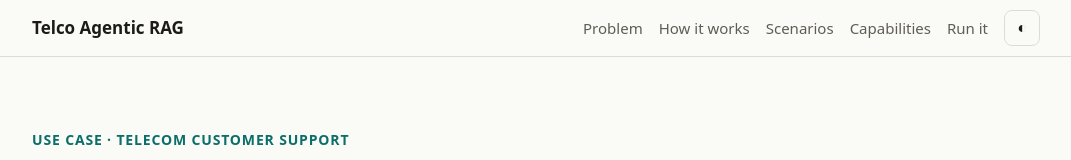
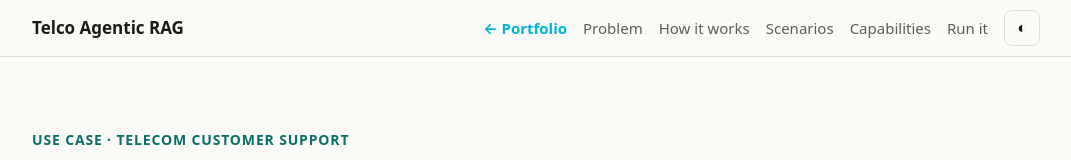
Before and after one commit to sadiqgpasha89/BSP-CSC-RAG-Agent, a plain HTML site: page docs/index.html in a window 1280 px wide. Shown: the top 160 px of the page, without its empty margins (104-1175 px from the left). Drawn offline with Linux system fonts and the light colour scheme.

Commit message:
Add home link to https://sadiqgpasha89.github.io/

```diff
--- a/docs/index.html
+++ b/docs/index.html
@@ -144,6 +144,7 @@
   <div class="wrap">
     <a class="brand" href="#top">Telco Agentic RAG</a>
     <nav aria-label="Sections">
+      <a href="https://sadiqgpasha89.github.io/" title="Return to Sadiq G Pasha Portfolio" style="font-weight:700; color:#00b4d8;">← Portfolio</a>
       <a href="#problem">Problem</a>
       <a href="#how">How it works</a>
       <a href="#scenarios">Scenarios</a>
```
